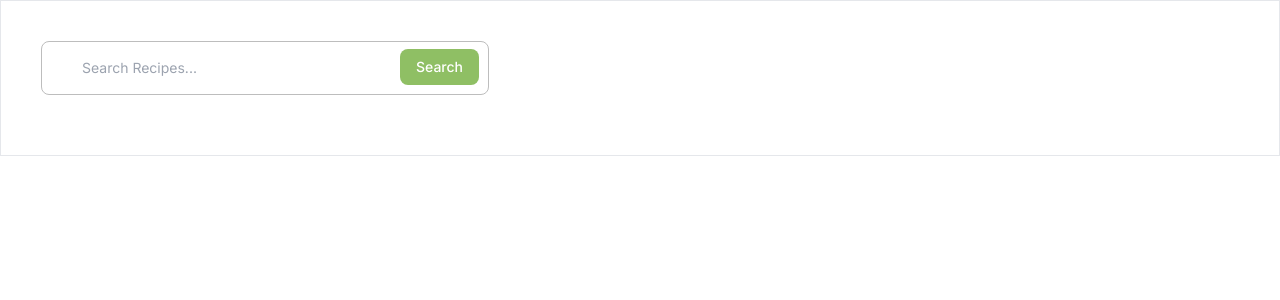
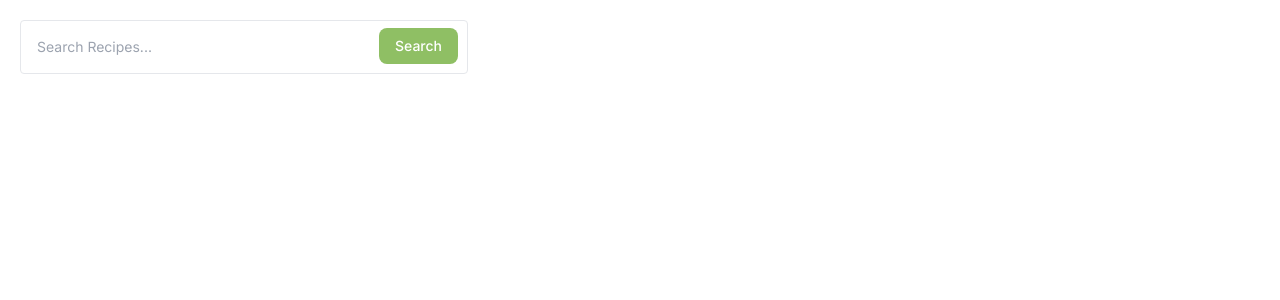
Before and after one commit to JoseTomanan/cs192-lutong-bahay, a SvelteKit app in the folder frontend/: page /recipes in a window 1280 px wide. Shown: the top 300 px of the page. Built offline with nearby package versions, Linux system fonts and the light colour scheme.

Commit message:
feat(Frontend): More minor  padding/color adjustments

```diff
--- a/frontend/src/routes/login/+page.svelte
+++ b/frontend/src/routes/login/+page.svelte
@@ -62,7 +62,7 @@
               <input
                   type="text"
                   bind:value={identifier}
-                  placeholder="Username of email"
+                  placeholder="Username or email"
                   class="space-y-2 w-full rounded border p-2 focus:outline-secondary focus:ring-0"
                   required
               />
--- a/frontend/src/routes/recipes/+page.svelte
+++ b/frontend/src/routes/recipes/+page.svelte
@@ -39,19 +39,20 @@
 
 <!-- FLOWBITE https://flowbite.com/docs/forms/search-input/ -->
 
-<div class="p-10 border space-y-5">
+<div class="p-5 space-y-5">
   <form on:submit|preventDefault={searchRecipes} class="max-w-md">
-    <label for="search" class="mb-2 text-sm font-medium text-gray-900 sr-only">Search</label>
+    <label for="search" class="mb-2 text-sm font-medium text-black sr-only">Search</label>
     <div class="relative">
         <div class="absolute inset-y-0 start-0 flex  ps-3 pointer-events-none">
-            <svg class="w-4 h-4 text-gray-500" aria-hidden="true" xmlns="http://www.w3.org/2000/svg" fill="none" viewBox="0 0 20 20">
+            <svg class="w-4 h-4 text-dark_gray" aria-hidden="true" xmlns="http://www.w3.org/2000/svg" fill="none" viewBox="0 0 20 20">
             </svg>
             <path stroke="currentColor" stroke-linecap="round" stroke-linejoin="round" stroke-width="2" d="m19 19-4-4m0-7A7 7 0 1 1 1 8a7 7 0 0 1 14 0Z"/>
         </div>
         <input
           type="search"
           id="default-search"
-          class="block w-full p-4 ps-10 text-sm text-gray-900 border border-light_gray rounded-lg bg-white focus:outline-secondary focus:ring-0"
+          class="block w-full p-4 text-sm space-y-2 rounded border focs:border-none focus:outline-secondary focus:ring-0"
+
           placeholder="Search Recipes..." required />
         <button type="submit" class="text-white absolute end-2.5 bottom-2.5 bg-main hover:bg-main_dark font-medium rounded-lg text-sm px-4 py-2">Search</button>
     </div>
```
